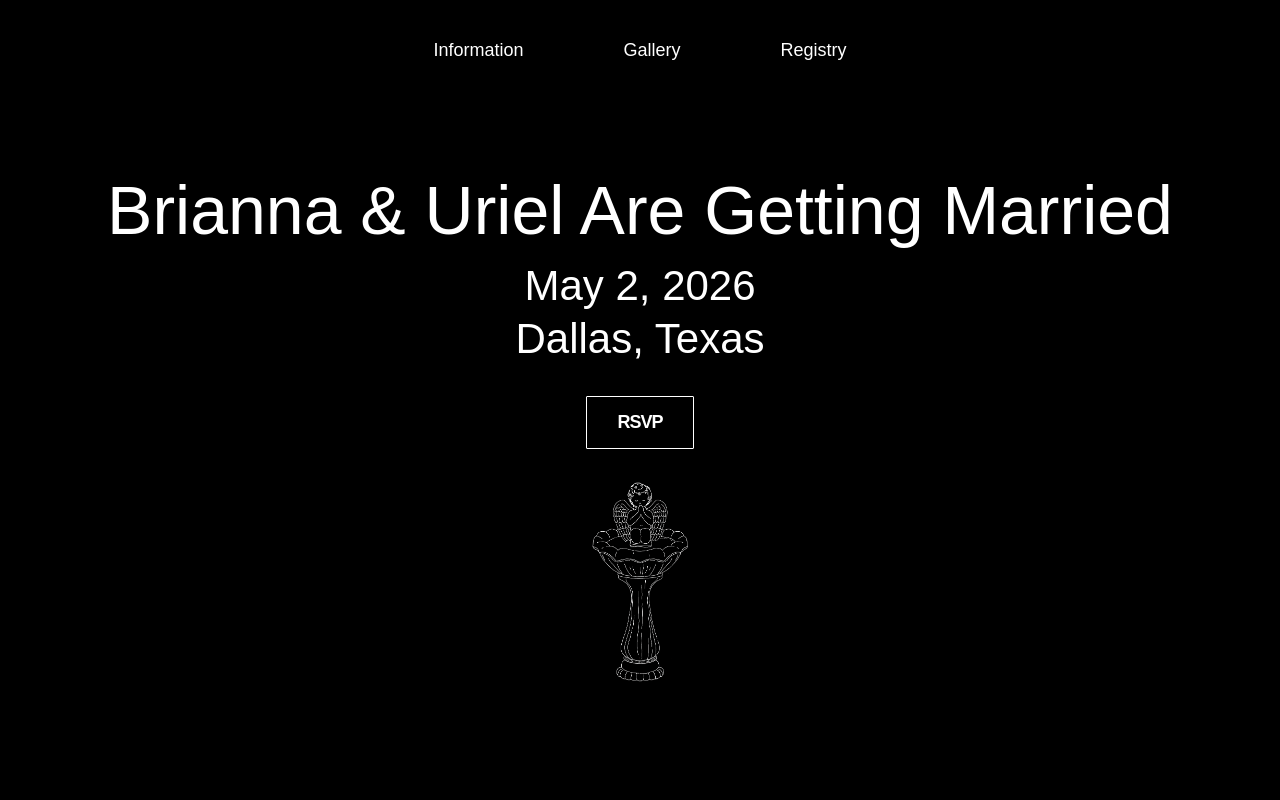
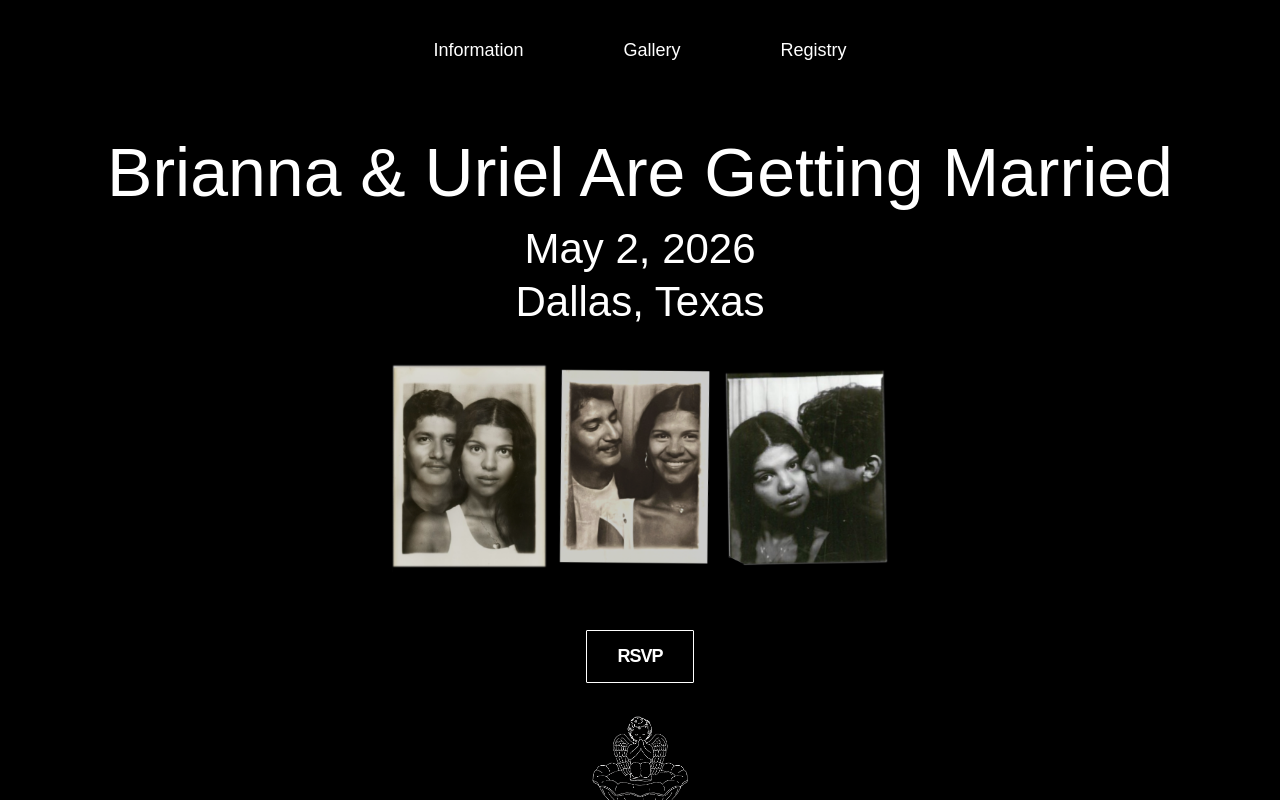
Before and after one commit to isabaez/wedding-website, a Next.js app: page / in a window 1280 px wide. Shown: the top 800 px of the page. Built offline with nearby package versions, Linux system fonts and the light colour scheme; a web font is replaced by a local one.

Commit message:
add image to homepage

```diff
--- a/src/app/page.js
+++ b/src/app/page.js
@@ -15,6 +15,13 @@ export default function Home() {
         </h1>
         <p className="Home__subheading">May 2, 2026</p>
         <p className="Home__subheading">Dallas, Texas</p>
+        <Image
+          className="Home__photobooth-image"
+          src='/photobooth-3.png'
+          alt=""
+          width={600}
+          height={200}
+        />
         <div className="Home__cta-container">
           <Link
             href="/rsvp"
--- a/src/app/styles/home.scss
+++ b/src/app/styles/home.scss
@@ -1,12 +1,12 @@
 .Home {
   min-height: 100svh;
-  padding: 8rem 1.8rem;
+  padding: 12rem 1.8rem 8rem;
   display: flex;
   justify-content: center;
   align-items: center;
 
   @media screen and (min-width: 1024px) {
-    padding: 10rem 6rem 4rem;
+    padding: 14rem 6rem 4rem;
   }
 
   &__main {
@@ -63,6 +63,16 @@
     }
   }
 
+  &__photobooth-image {
+    width: 100%;
+    height: auto;
+    margin: 3rem 0;
+
+    @media screen and (min-width: 768px) {
+      width: 500px;
+    }
+  }
+
   &__cta-container {
     margin-top: 2.8rem;
   }
```
Also changed, not shown: public/photobooth-3.png (added).
